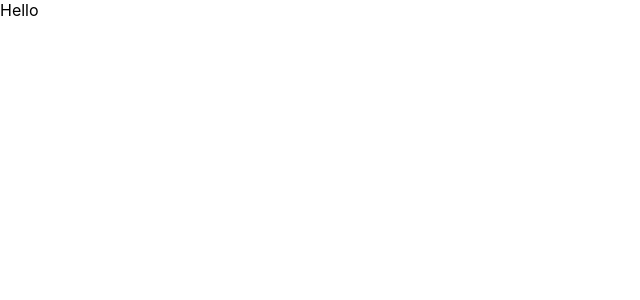
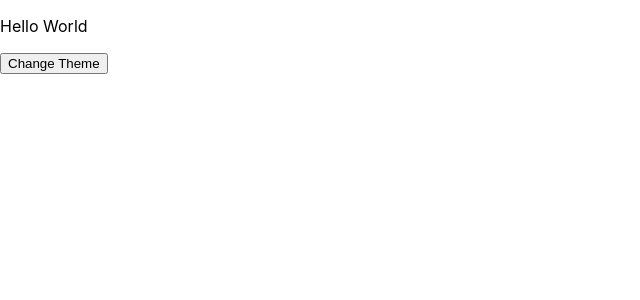
Before and after one commit to firoliyos/React-Light-Dark-Mode, a React (Create React App) app in the folder light-dark-mode/: page / in a window 1280 px wide. Shown: the top 300 px of the page, without its empty margins (0-640 px from the left). Built offline with nearby package versions, Linux system fonts and the light colour scheme.

Commit message:
toggle work-done

```diff
--- a/light-dark-mode/src/App.js
+++ b/light-dark-mode/src/App.js
@@ -1,8 +1,10 @@
+import LightDarkMode from "./components";
+
 
 function App() {
   return (
     <div className="App">
-      Hello
+      <LightDarkMode />
     </div>
   );
 }
--- a/light-dark-mode/src/components/index.jsx
+++ b/light-dark-mode/src/components/index.jsx
@@ -0,0 +1,19 @@
+import useLocalStorage from "./useLocalStorage"
+
+export default function LightDarkMode() {
+
+    const [theme, setTheme] = useLocalStorage('theme', 'dark')
+    function handleToggleTheme() {
+        setTheme(theme === 'light' ? 'dark' : 'light')
+    }
+
+    console.log(theme)
+    return(
+     <div className="light-dark-mode">
+       <div className="container">
+         <p>Hello World</p>
+         <button onClick={handleToggleTheme}>Change Theme</button>
+       </div>
+     </div>
+    )
+}
--- a/light-dark-mode/src/components/useLocalStorage.jsx
+++ b/light-dark-mode/src/components/useLocalStorage.jsx
@@ -0,0 +1,26 @@
+import { useState,useEffect } from "react"
+
+
+export default function useLocalStorage(key, defaultValue) {
+
+    const [value, setValue] = useState(() => {
+        let currentValue
+
+        try {
+           currentValue = JSON.parse(
+            localStorage.getItem(key) || String(defaultValue)
+           )
+        }catch(error){
+            console.log(error)
+            currentValue = defaultValue
+        }
+
+        return currentValue
+    })
+
+    useEffect(() => {
+     localStorage.setItem(key, JSON.stringify(value))
+    }, [key, value])
+
+    return [value, setValue]
+}
```
